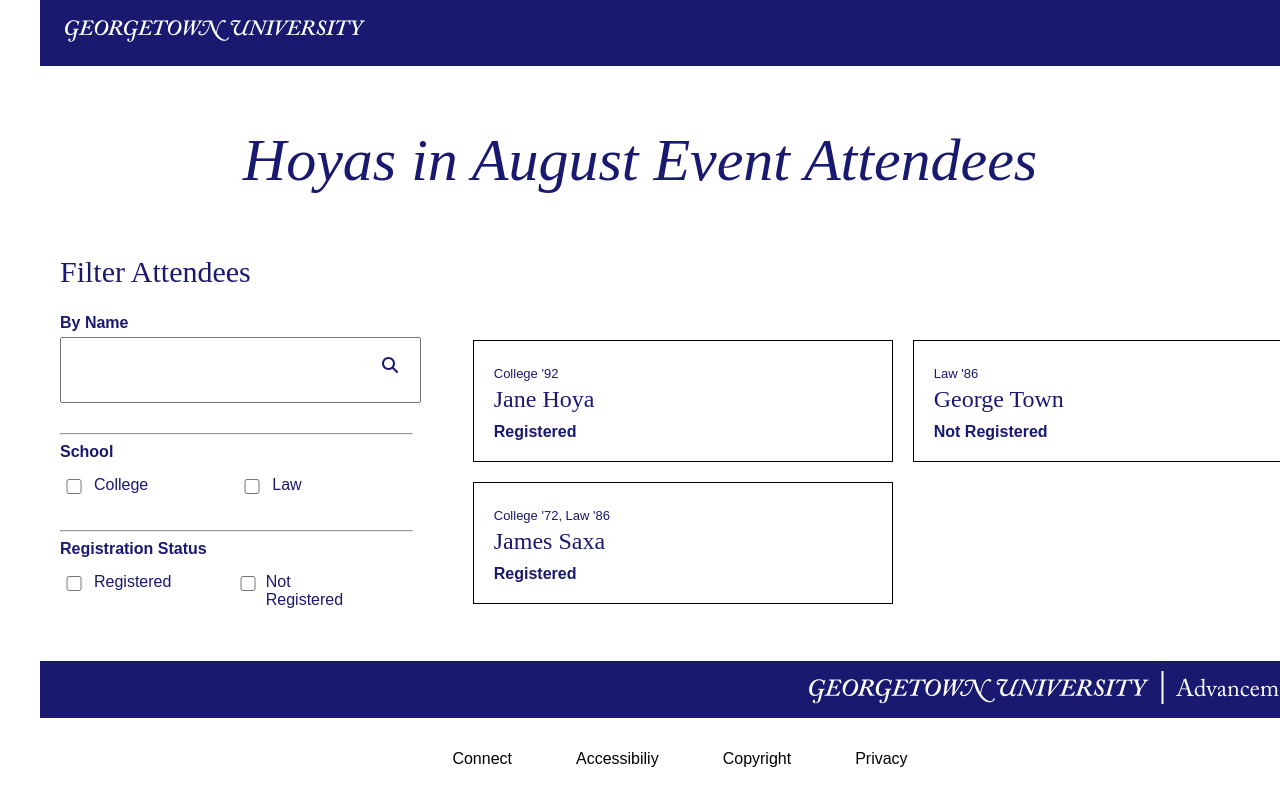
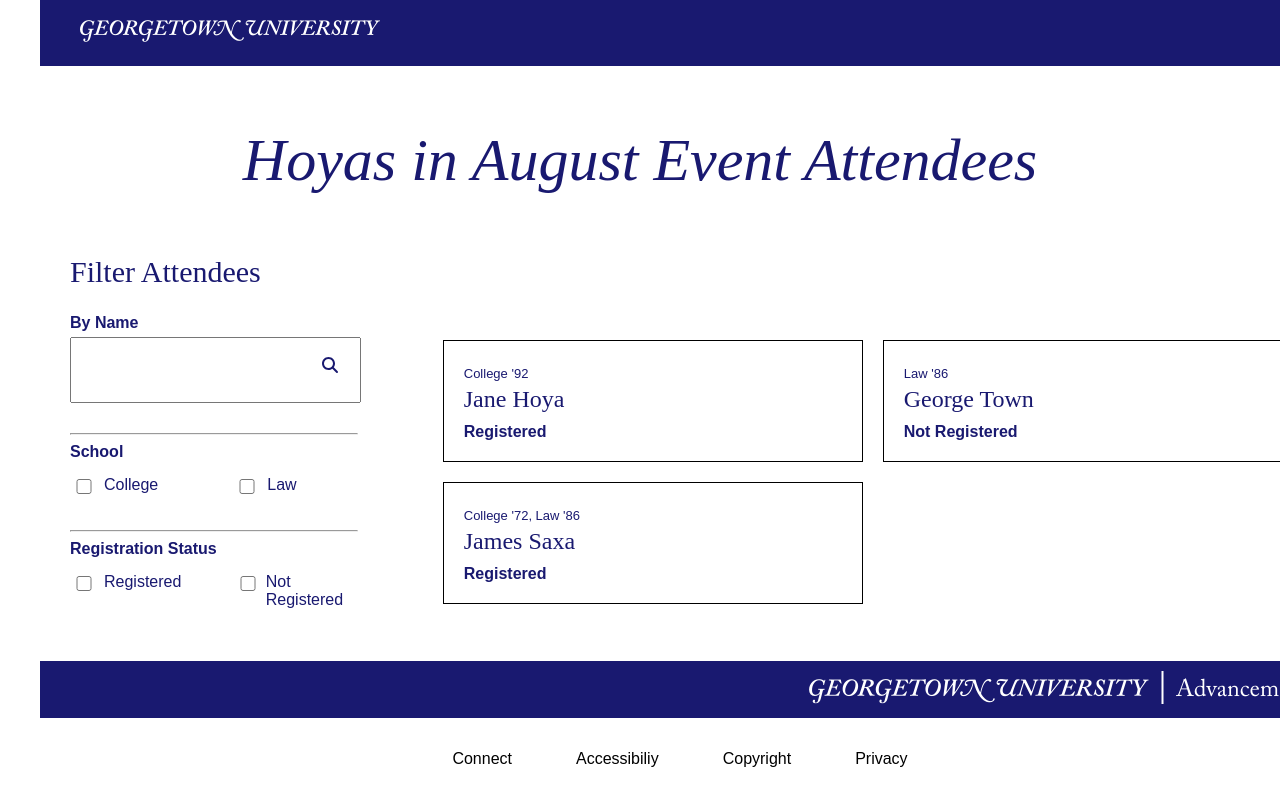
Before and after one commit to NadaSmith/GU_Assessment, a React (Create React App) app: page / in a window 1280 px wide. Shown: the top 800 px of the page. Built offline with nearby package versions, Linux system fonts and the light colour scheme.

Commit message:
Completed styling;

```diff
--- a/src/App.css
+++ b/src/App.css
@@ -12,7 +12,6 @@
 .App {
   max-width: 1200px; /* Set the maximum width of your container */
   margin: 0 auto; /* Center the container on the page */
-  flex: 1;
 }
 
 /*======== Header ========*/
@@ -20,7 +19,7 @@
 .header {
   background-color: midnightblue;
   padding: 20px;
-  padding-left: 25px;
+  padding-left: 40px;
   text-align: left;
   width: 110%;
 }
@@ -47,7 +46,7 @@
 
 .filteredsidebar {
   padding: 20px;
-  margin-right: 20px;
+  margin-left: 10px;
 }
 
 .filteredsidebar h2 {
@@ -72,14 +71,18 @@
 
 .input {
   height: 60px;
-  width: 100%;
+  width: 85%;
 }
 
 .magnifying-glass {
   position: absolute;
   top: 25px;
-  right: 15px;
+  right: 65px;
   cursor: pointer;
+}
+
+hr {
+  margin-right: 45px;
 }
 
 .school-label {
@@ -99,7 +102,7 @@
   font-weight:lighter;
   display: flex;
   flex-direction: row;
-  padding-right: 90px;
+  padding-right: 75px;
 }
 
 .school-input {
@@ -124,7 +127,7 @@
   font-weight:lighter;
   display: flex;
   flex-direction: row;
-  padding-right: 65px;
+  padding-right: 55px;
 }
 
 .registered-input {
```
